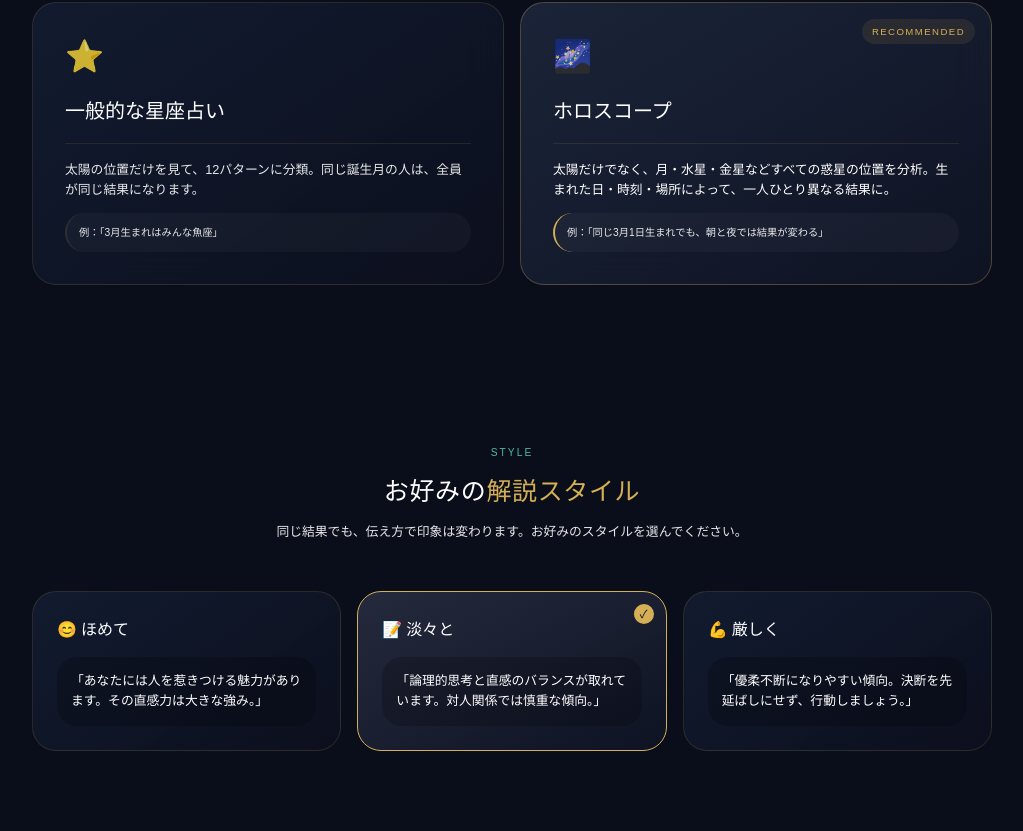
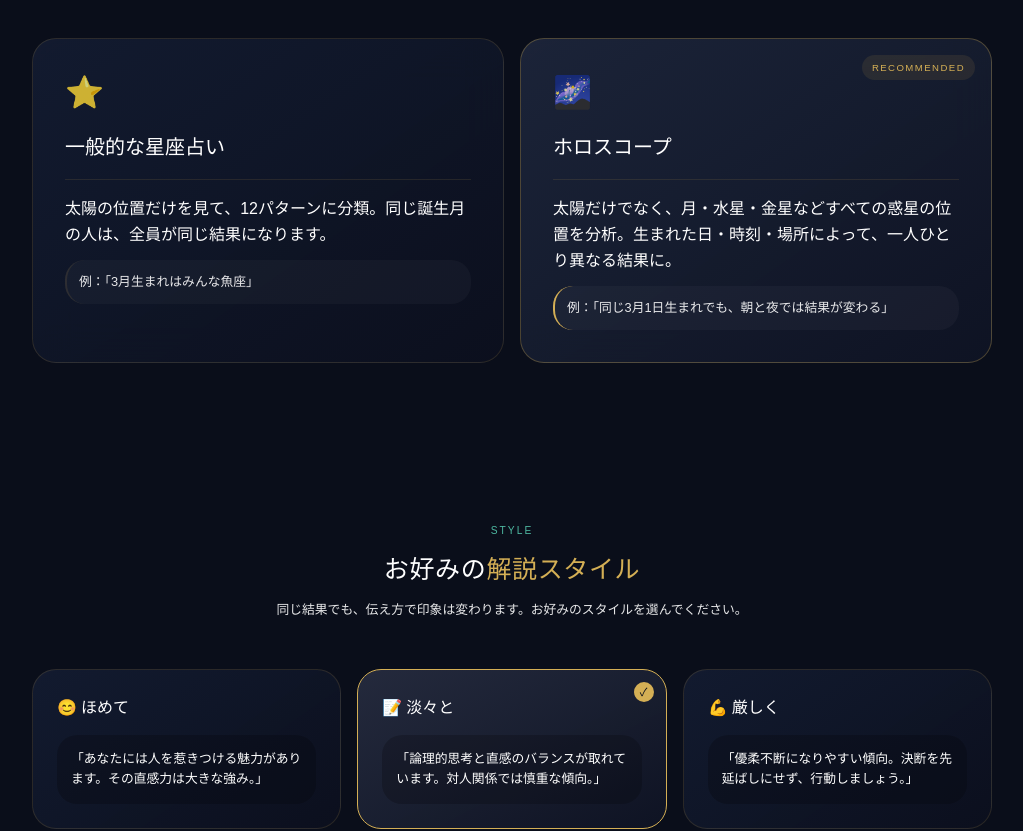
Before and after one commit to nakkay/seiban-kaidoku, a Next.js app: page / in a window 1280 px wide. Shown: the part 971-1802 px from the top of the page, without its empty margins (128-1151 px from the left). Built offline with nearby package versions, Linux system fonts and the light colour scheme; no server answers; a web font is replaced by a local one.

Commit message:
fix: 本文サイズのルール統一（text-base: メイン本文, text-sm: 補助テキスト）

```diff
--- a/src/app/compatibility/[id]/page.tsx
+++ b/src/app/compatibility/[id]/page.tsx
@@ -209,7 +209,7 @@ function CompatibilitySectionCard({ section, index }: { section: CompatibilitySe
           </ul>
         </div>
 
-        <p className="text-sm text-text opacity-85 leading-relaxed">
+        <p className="text-base text-text opacity-95 leading-relaxed">
           {section.description}
         </p>
       </div>
--- a/src/app/page.tsx
+++ b/src/app/page.tsx
@@ -113,7 +113,7 @@ export default function HomePage() {
                 Technology
               </p>
               <h3 className="font-serif text-md mb-2.5">AIが読み解く</h3>
-              <p className="text-sm text-text-muted leading-relaxed">
+              <p className="text-base text-text leading-relaxed">
                 専門家でも難しいホロスコープの解釈を、AIがあなた専用にわかりやすく言語化します。
               </p>
             </Card>
@@ -181,10 +181,10 @@ export default function HomePage() {
               <h3 className="font-serif text-md mb-4 pb-4 border-b border-divider">
                 一般的な星座占い
               </h3>
-              <p className="text-sm text-text-muted leading-relaxed mb-3">
+              <p className="text-base text-text leading-relaxed mb-3">
                 太陽の位置だけを見て、12パターンに分類。同じ誕生月の人は、全員が同じ結果になります。
               </p>
-              <p className="text-xs text-text-muted bg-white/[0.03] p-3 rounded-lg border-l-2 border-divider">
+              <p className="text-sm text-text-muted bg-white/[0.03] p-3 rounded-lg border-l-2 border-divider">
                 例：「3月生まれはみんな魚座」
               </p>
             </Card>
@@ -198,10 +198,10 @@ export default function HomePage() {
               <h3 className="font-serif text-md mb-4 pb-4 border-b border-divider">
                 ホロスコープ
               </h3>
-              <p className="text-sm text-text leading-relaxed mb-3">
+              <p className="text-base text-text leading-relaxed mb-3">
                 太陽だけでなく、月・水星・金星などすべての惑星の位置を分析。生まれた日・時刻・場所によって、一人ひとり異なる結果に。
               </p>
-              <p className="text-xs text-text-muted bg-white/[0.03] p-3 rounded-lg border-l-2 border-gold">
+              <p className="text-sm text-text-muted bg-white/[0.03] p-3 rounded-lg border-l-2 border-gold">
                 例：「同じ3月1日生まれでも、朝と夜では結果が変わる」
               </p>
             </Card>
@@ -290,10 +290,10 @@ export default function HomePage() {
                 <br />
                 図にしたもの
               </h3>
-              <p className="text-sm text-text-muted leading-loose mb-3">
+              <p className="text-base text-text leading-loose mb-3">
                 太陽・月・水星・金星・火星…といった天体が、あなたが生まれたその瞬間、どの位置にあったかを記録した「星空のスナップショット」。これがあなただけのホロスコープです。
               </p>
-              <p className="text-sm text-text-muted leading-loose">
+              <p className="text-base text-text leading-loose">
                 同じ日に生まれても、時刻や場所が違えば星の配置は異なります。だからこそホロスコープは、一人ひとり違う「あなただけの人生の設計図」になるのです。
               </p>
             </div>
@@ -349,7 +349,7 @@ export default function HomePage() {
                   <p className="text-sm text-accent tracking-wider mb-2.5">
                     {item.role}
                   </p>
-                  <p className="text-xs text-text-muted leading-relaxed">
+                  <p className="text-sm text-text-muted leading-relaxed">
                     {item.desc}
                   </p>
                 </Card>
@@ -428,7 +428,7 @@ export default function HomePage() {
                     外に見せる自分
                   </span>
                 </div>
-                <p className="text-sm text-text-muted leading-relaxed">
+                <p className="text-base text-text leading-relaxed">
                   あなたの<em className="not-italic text-gold-light">本質</em>
                   そのもの。「自分は何者か」「どう生きたいか」という核心的なアイデンティティ。一般的な星座占いの「あなたは◯◯座」は、この太陽のサインです。
                 </p>
@@ -451,7 +451,7 @@ export default function HomePage() {
                     素の自分
                   </span>
                 </div>
-                <p className="text-sm text-text-muted leading-relaxed">
+                <p className="text-base text-text leading-relaxed">
                   あなたの<em className="not-italic text-gold-light">感情</em>と
                   <em className="not-italic text-gold-light">内面</em>
                   。安心できる環境、心が求めるもの、無意識の反応パターン。親しい人の前でだけ見せる顔、それが月の領域です。
@@ -521,7 +521,7 @@ export default function HomePage() {
                     ))}
                   </div>
                 </div>
-                <p className="text-xs text-text-muted leading-relaxed">
+                <p className="text-sm text-text leading-relaxed">
                   {planet.desc}
                 </p>
               </Card>
--- a/src/components/features/ReadingSection.tsx
+++ b/src/components/features/ReadingSection.tsx
@@ -68,7 +68,7 @@ export function ReadingSection({
         )}
 
         {/* Description */}
-        <p className="text-sm text-text-muted leading-loose">
+        <p className="text-base text-text leading-loose">
           {section.description}
         </p>
 
```
